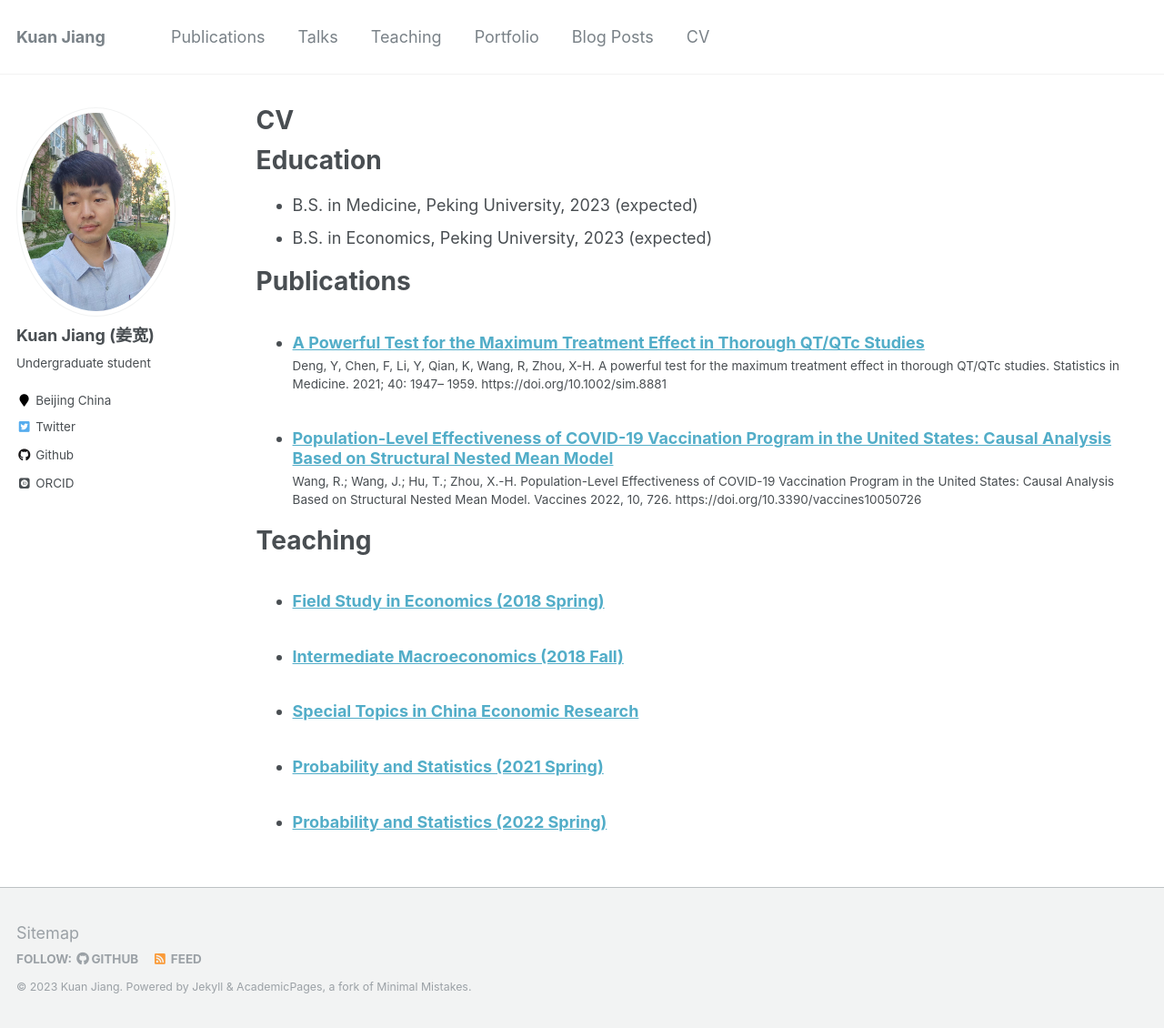
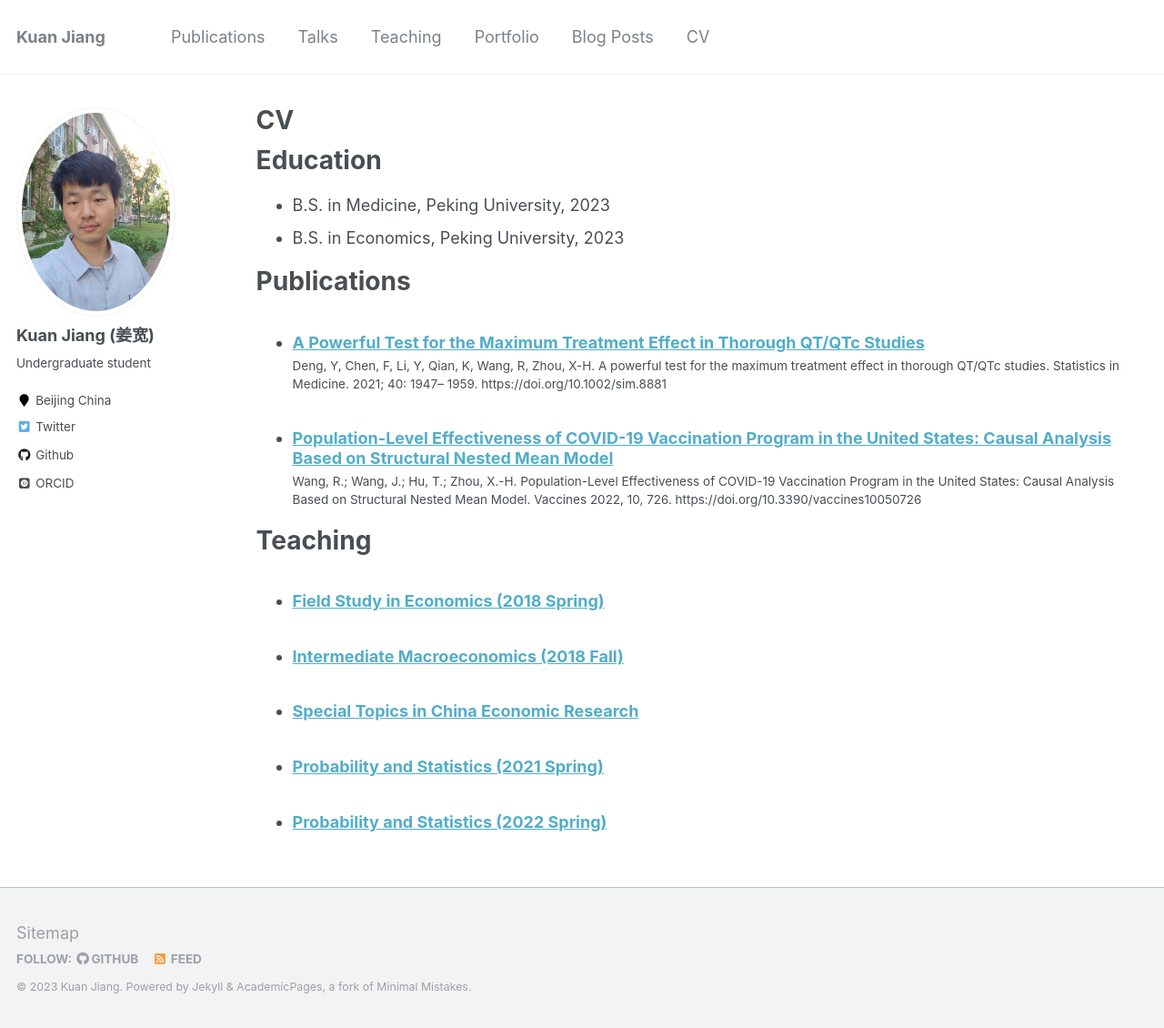
Before and after one commit to kuan-jiang/kuan-jiang.github.io, a Jekyll site: the page built from _pages/cv.md, in a window 1280 px wide and 1130 px high. Shown: the whole window at 91% size. Built offline with Jekyll 4.4.1, drawn with Linux system fonts in a browser that asks for light colours; some web fonts are replaced.

Commit message:
update my status

```diff
--- a/_pages/cv.md
+++ b/_pages/cv.md
@@ -11,8 +11,8 @@ redirect_from:
 
 Education
 ======
-* B.S. in Medicine, Peking University, 2023 (expected)
-* B.S. in Economics, Peking University, 2023 (expected)
+* B.S. in Medicine, Peking University, 2023
+* B.S. in Economics, Peking University, 2023
 
 Publications
 ======
```
